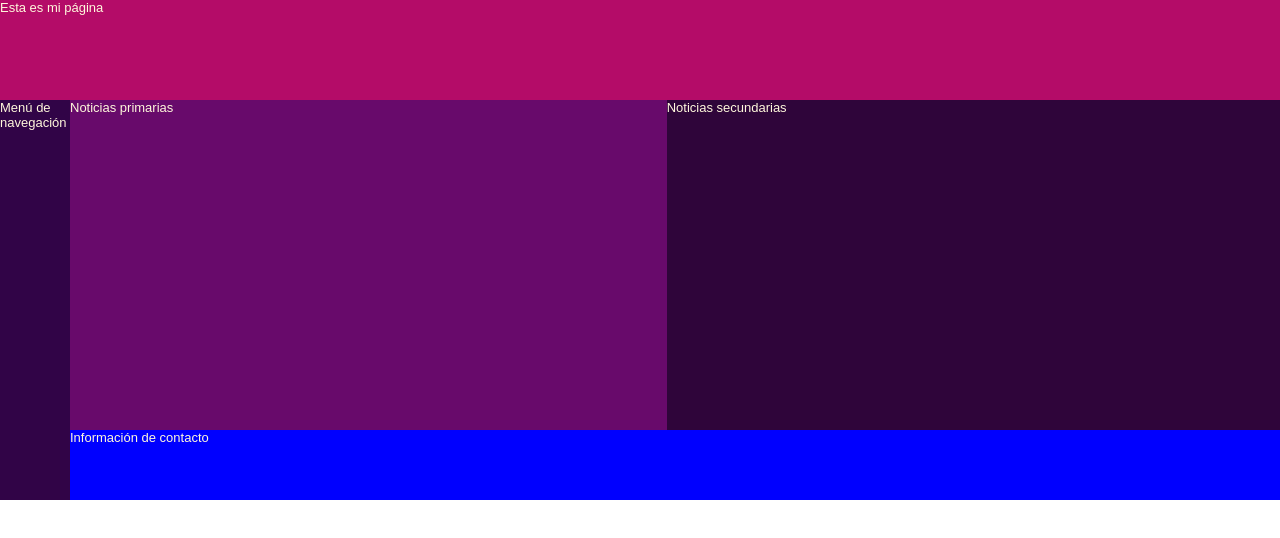
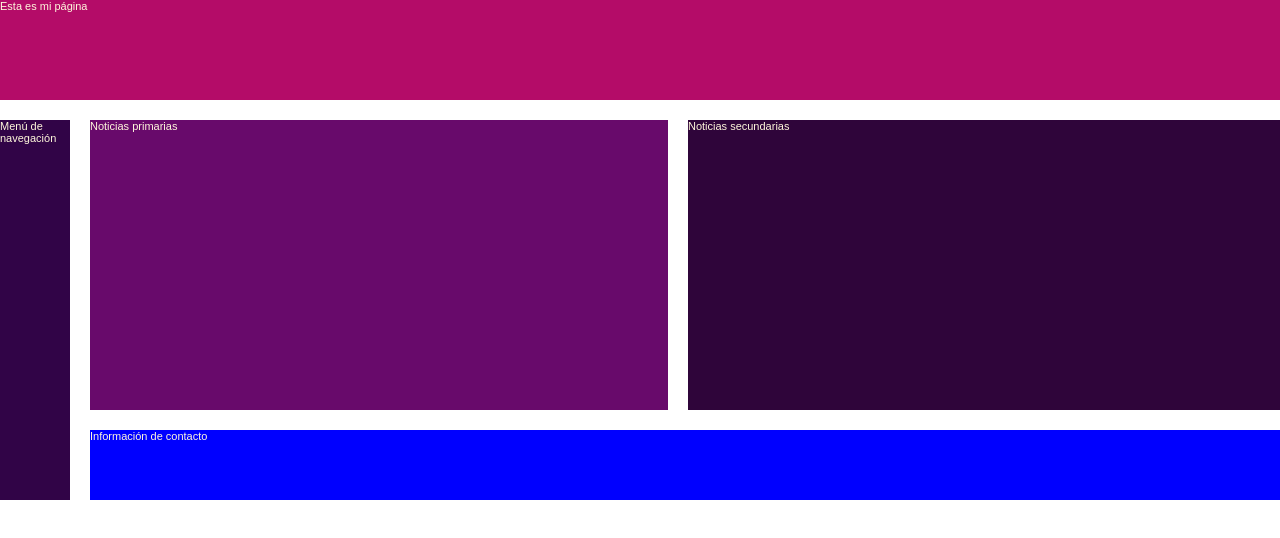
Before and after one commit to CaroCheveste/Tarea-HTML-CarolinaCheveste, a plain HTML site: page ejercicio GRID3/index.html in a window 1280 px wide. Drawn offline with Linux system fonts and the light colour scheme.

Commit message:
cambios ejercicio GRID3

```diff
--- a/ejercicio GRID3/style.css
+++ b/ejercicio GRID3/style.css
@@ -7,14 +7,15 @@
     display:grid;
     width: 100%;
     height: 500px;
-    font-size: 13px;
-    font-family: Arial, Helvetica, sans-serif;
+    font-size: 11px;
+    font-family:  Arial, Helvetica, sans-serif;
     color: cornsilk;
     grid-template-areas: "cabezal cabezal cabezal"
                          "nav content1 content2"
                          "nav footer footer";
     grid-template-columns: 70px;
     grid-template-rows: 100px 1fr 70px;
+    gap: 20px;
 
 }
 
```
